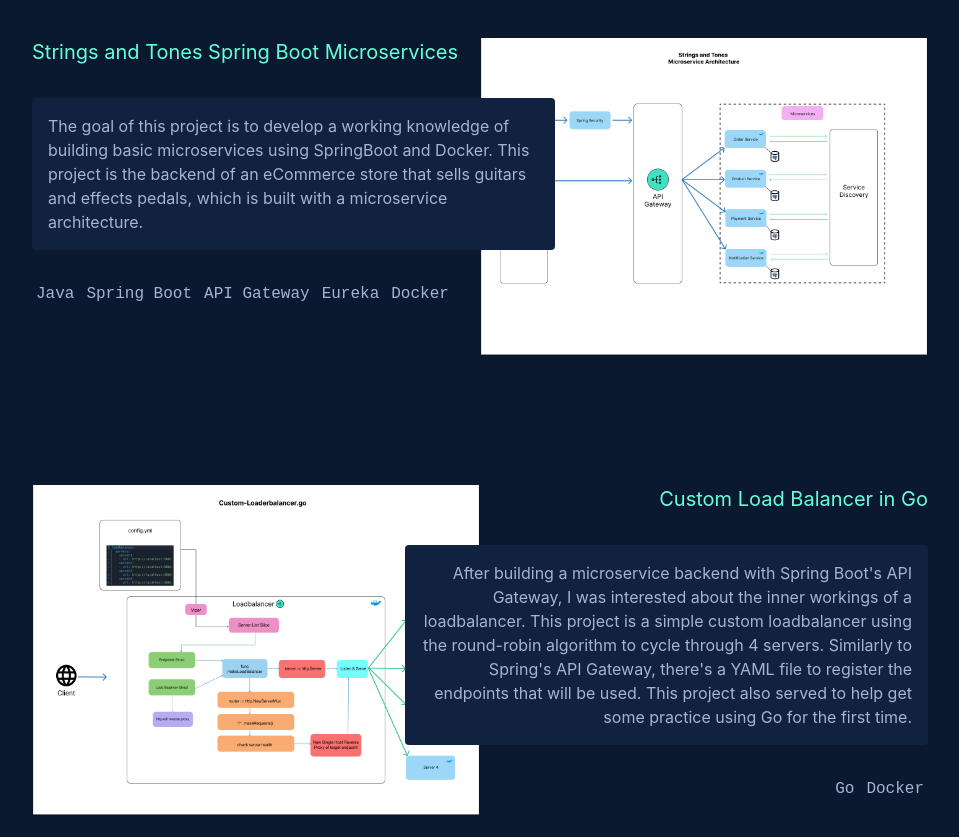
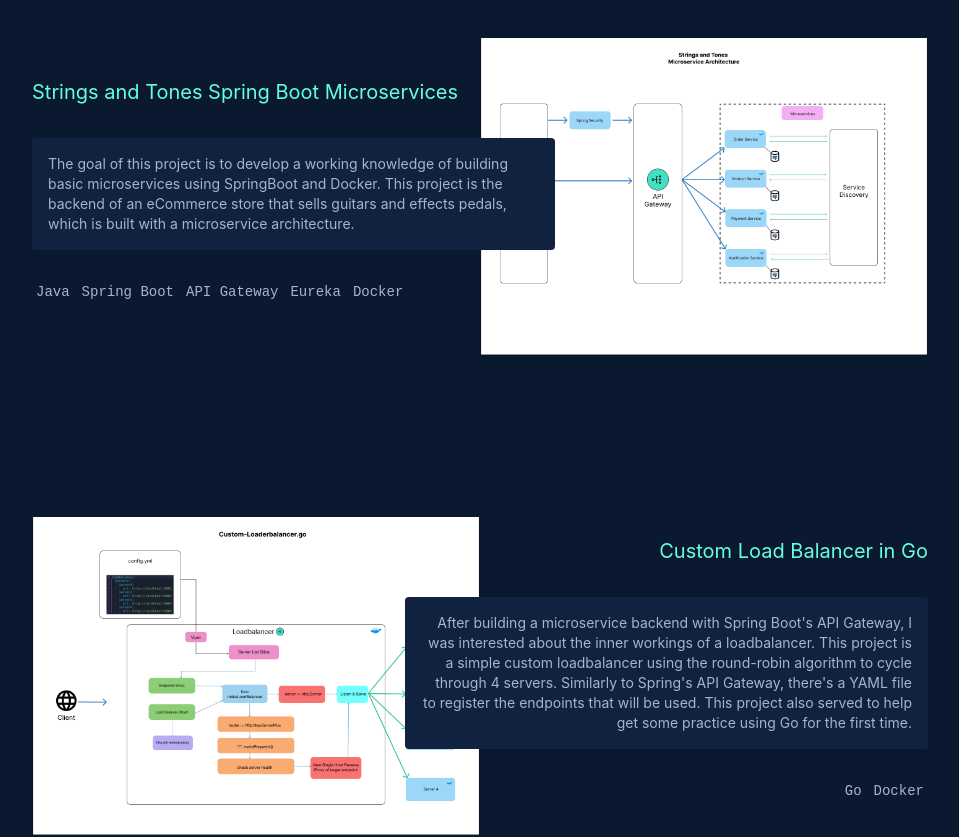
Before and after one commit to bryanyi/bryanyi-portfolio-v2, a Next.js app: page / in a window 1280 px wide. Shown: the part 2400-3237 px from the top of the page, without its empty margins (160-1119 px from the left). Built offline with nearby package versions, Linux system fonts and the light colour scheme.

Commit message:
projects section responsiveness nearly done

```diff
--- a/app/components/About.tsx
+++ b/app/components/About.tsx
@@ -13,7 +13,7 @@
               that made me realize my passion for building and creating.
             </div>
             <div>
-              Today, I have the priveledge of building and maintaining web technologies at{" "}
+              Today, I have the privilege of building and maintaining web technologies at{" "}
               <a className="fun-underline" href="https://www.ridge.com">
                 The Ridge.
               </a>{" "}
--- a/app/components/Footer.tsx
+++ b/app/components/Footer.tsx
@@ -6,7 +6,7 @@
         <div>
           Design inspired by{" "}
           <a className="transition duration-150 hover:text-accent" href="https://github.com/bchiang7">
-            Brittany Chiange
+            Brittany Chiang
           </a>{" "}
         </div>
       </footer>
--- a/app/components/Project.tsx
+++ b/app/components/Project.tsx
@@ -1,57 +1,29 @@
 import { ProjectInfo } from "@/app/@types/interfaces";
-interface ProjectProps extends ProjectInfo { }
-const Project: React.FC<ProjectProps> = ({
-  projectId,
-  projectName,
-  technologies,
-  githubLink,
-  projectDescription,
-  projectImage,
-}) => {
-  const gridDescriptionLeft = "row-[1/2] col-[1_/_8]";
-  const gridImageRight = "row-[1/2] col-[7_/_13]";
-  const gridImageLeft = "row-[1/2] col-[1_/_7]";
-  const gridDescriptionRight = "row-[1/2] col-[6_/_13]";
-
-  const projectContainerStyles = `grid grid-cols-12`;
-  const projectTitleStyles = "text-accent text-xl mb-8 w-10/12";
-  const projectDescriptionStyles = "text-project p-4 rounded bg-secondaryBg";
-  const projectTechNameStyles = "font-spacemono mx-1 mt-8 text-project";
-  const projectLinksStyles = "mt-4";
-  const githubIconStyles = "text-2xl image-hover";
-
-  if (projectId % 2 === 0) {
+interface ProjectProps extends ProjectInfo {}
+const Project: React.FC<ProjectProps> = ({ projectId, projectName, technologies, githubLink, projectDescription, projectImage }) => {
+  if (projectId % 2 != 0) {
     return (
       <>
-        <div className={`project-container mt-32 ${projectContainerStyles}`}>
-          <div className={`project-image ${gridImageLeft}`}>
-            <a href={githubLink}>
-              <img
-                className="w-full h-full"
-                src={projectImage}
-                alt={projectName}
-              />
-            </a>
-          </div>
-          <div
-            className={`project-info text-right flex flex-col justify-start items-end ${gridDescriptionRight}`}
-          >
-            <div className={`project-title ${projectTitleStyles}`}>
-              {projectName}
-            </div>
-            <div className={`project-desc ${projectDescriptionStyles}`}>
-              {projectDescription}
-            </div>
-            <div className="project-tech flex justify-between gap-x-1 text-right">
+        <div className={`project-container`}>
+          <div className={`project-info-left`}>
+            <div className={`project-title-left`}>{projectName}</div>
+            <div className={`project-desc`}>{projectDescription}</div>
+            <div className="project-tech">
               {technologies.map((tech) => {
-                return <span className={projectTechNameStyles}>{tech}</span>;
+                return <span className="project-tech-name">{tech}</span>;
               })}
             </div>
-            <div className={`project-links ${projectLinksStyles}`}>
+            <div className={`project-links`}>
               <a href={githubLink} className="github-link">
-                <i className={`fab fa-github ${githubIconStyles}`}></i>
+                <i className={`fab fa-github github-icon`}></i>
               </a>
             </div>
+          </div>
+
+          <div className={`project-image-right`}>
+            <a href={githubLink}>
+              <img className="w-full h-full" src={projectImage} alt={projectName} />
+            </a>
           </div>
         </div>
       </>
@@ -59,36 +31,25 @@
   } else {
     return (
       <>
-        <div className={`project-container ${projectContainerStyles}`}>
-          <div
-            className={`project-info z-10 text-left flex flex-col justify-start items-start ${gridDescriptionLeft}`}
-          >
-            <div className={`project-title ${projectTitleStyles}`}>
-              {projectName}
-            </div>
-            <div className={`project-desc ${projectDescriptionStyles}`}>
-              {projectDescription}
-            </div>
-            <div className="project-tech flex justify-between gap-x-1">
+        <div className={`project-container`}>
+          <div className={`project-image-left`}>
+            <a href={githubLink}>
+              <img className="w-full h-full" src={projectImage} alt={projectName} />
+            </a>
+          </div>
+          <div className={`project-info-right`}>
+            <div className={`project-title-right`}>{projectName}</div>
+            <div className={`project-desc`}>{projectDescription}</div>
+            <div className="project-tech">
               {technologies.map((tech) => {
-                return <span className={projectTechNameStyles}>{tech}</span>;
+                return <span className="project-tech-name">{tech}</span>;
               })}
             </div>
-            <div className={`project-links ${projectLinksStyles}`}>
+            <div className={`project-links`}>
               <a href={githubLink} className="github-link">
-                <i className={`fab fa-github ${githubIconStyles}`}></i>
+                <i className={`fab fa-github github-icon`}></i>
               </a>
             </div>
-          </div>
-
-          <div className={`project-image ${gridImageRight}`}>
-            <a href={githubLink}>
-              <img
-                className="w-full h-full"
-                src={projectImage}
-                alt={projectName}
-              />
-            </a>
           </div>
         </div>
       </>
--- a/app/components/Projects.tsx
+++ b/app/components/Projects.tsx
@@ -5,7 +5,7 @@
   return (
     <>
       <section id="projects" className="project-section">
-        <h2 className="flex justify-start items-center text-3xl font-medium relative after:content-[''] after:block after:relative after:bg-silverGrey after:w-[300px] after:h-[1px] after:ml-8">
+        <h2 className="flex justify-start items-center text-xl lg:text-3xl font-medium relative section-header-line after:w-[9vw] sm:after:w-[33vw] lg:after:w-[300px]">
           Some Things I've Built
         </h2>
 
--- a/app/components/Work.tsx
+++ b/app/components/Work.tsx
@@ -30,7 +30,7 @@
   return (
     <>
       <section id="work" className="work-section mt-10 mb-48 max-w-3xl mx-auto">
-        <h2 className="flex justify-start items-center text-xl sm:text-xl lg:text-3xl font-medium relative section-header-line after:w-[14vw] sm:after:w-[38vw] lg:after:w-[300px]">Where I've Worked</h2>
+        <h2 className="flex justify-start items-center text-xl lg:text-3xl font-medium relative section-header-line after:w-[14vw] sm:after:w-[38vw] lg:after:w-[300px]">Where I've Worked</h2>
 
         <div className="work-section-container relative flex justify-start items-start flex-col mt-5 md:flex-row md:mt-14 gap-x-10">
           <div className="work-section-tabs scrollbar w-full overflow-x-auto relative tabs flex mb-8 md:mb-0 md:flex-col justify-start h-full">
--- a/app/globals.css
+++ b/app/globals.css
@@ -41,6 +41,62 @@
       height: 0px;
     }
   }
+
+  /* Project.tsx styles */
+  .project-container {
+    @apply grid grid-cols-12 mb-4 md:mb-40;
+  }
+  .project-title-right,
+  .project-title-left {
+    @apply text-accent text-center self-center text-base mb-4
+    sm:text-lg
+    md:text-base md:self-auto md:text-left md:mb-5 md:w-9/12
+    lg:mb-8 lg:text-xl lg:w-10/12;
+  }
+  .project-title-right {
+    @apply md:text-right;
+  }
+  .project-info-right,
+  .project-info-left {
+    @apply py-8 px-5 z-10 text-left flex flex-col justify-center items-start row-[1/2] col-[1_/_13]
+    sm:px-7
+    md:justify-center md:text-right md:py-0 md:px-0 md:items-end md:col-[5_/_13]
+    lg:col-[6_/_13];
+  }
+  .project-info-left {
+    @apply md:text-left md:items-start md:px-0 md:py-0 md:col-[1_/_9]
+    lg:col-[1_/_8];
+  }
+  .project-image-right,
+  .project-image-left {
+    @apply row-[1/2] col-[1_/_13] opacity-5
+    sm:opacity-10
+    md:opacity-10 md:col-[6_/_13]
+    lg:opacity-100 lg:col-[7_/_13];
+  }
+  .project-image-left {
+    @apply md:col-[1_/_8]
+    lg:col-[1_/_7];
+  }
+  .project-desc {
+    @apply text-sm text-project rounded mb-4
+    md:bg-secondaryBg md:p-5
+    lg:mb-0 lg:p-4;
+  }
+  .project-tech {
+    @apply flex flex-wrap md:flex-nowrap md:justify-between gap-x-1;
+  }
+  .project-tech-name {
+    @apply text-xs flex-wrap font-spacemono text-project mr-2
+    md:text-sm md:min-w-max
+    lg:mx-1 lg:mt-8;
+  }
+  .project-links {
+    @apply mt-4;
+  }
+  .github-icon {
+    @apply text-2xl image-hover;
+  }
 }
 
 .section-header-line {
--- a/app/page.tsx
+++ b/app/page.tsx
@@ -10,7 +10,7 @@
   return (
     <>
       <Nav />
-      <main className="mx-auto px-6 sm:max-w-lg sm:px-0 md:max-w-screen-sm lg:px-16 lg:max-w-screen-lg">
+      <main className="mx-auto px-6 sm:max-w-xl sm:px-0 md:max-w-screen-sm lg:px-16 lg:max-w-screen-lg">
         <Introduction />
         <About />
         <Work />
--- a/data/workhistory.ts
+++ b/data/workhistory.ts
@@ -41,7 +41,7 @@
   },
 
   {
-    id: 2,
+    id: 4,
     companyName: "The Ridge 4",
     companyLink: "https://www.ridge.com",
     position: "Web Developer",
```
